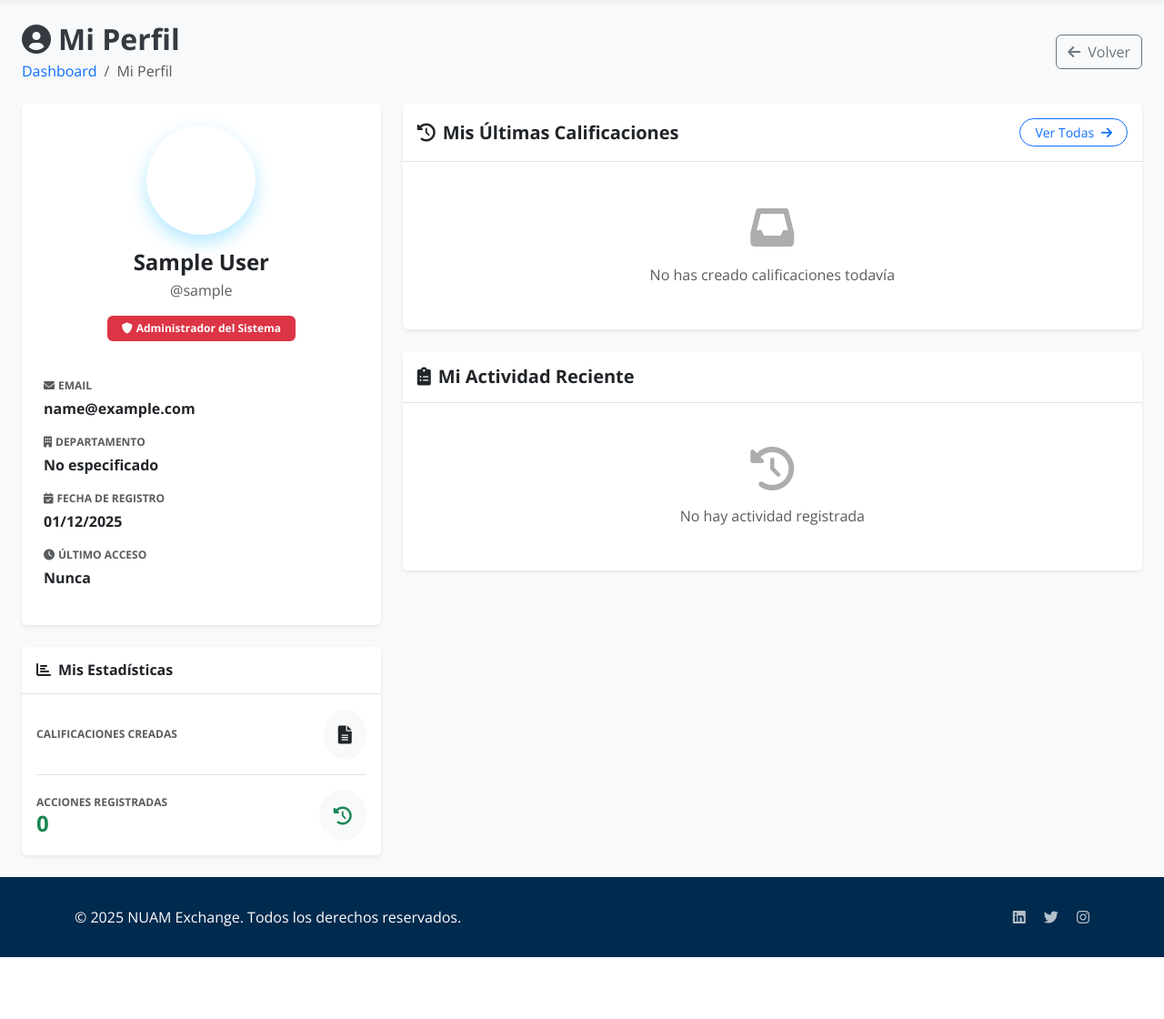
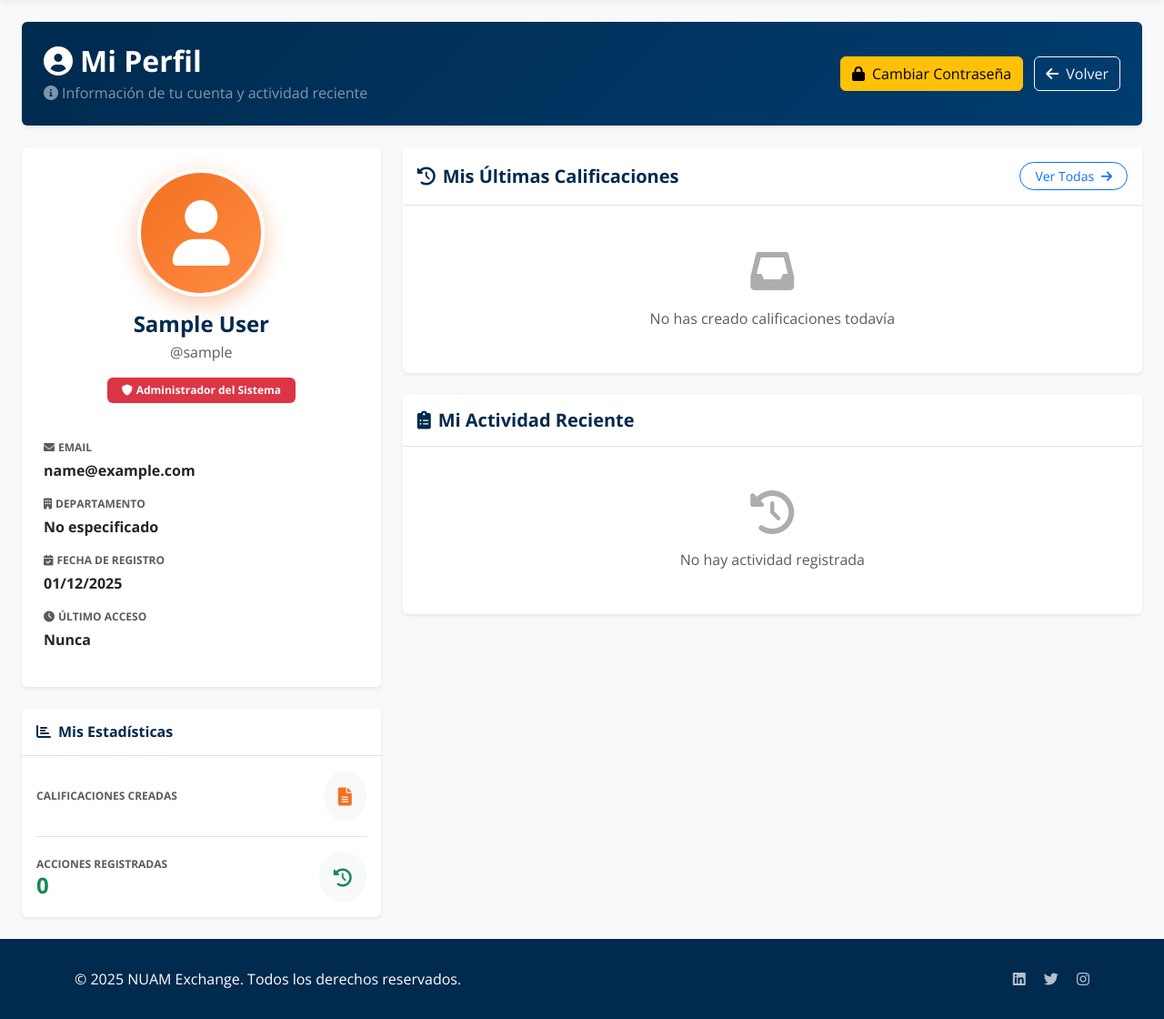
Before and after one commit to Ewniah/nuam_project, a Django app: page /mi-perfil/ in a window 1280 px wide. Shown: the part 76-1196 px from the top of the page at 91% size. Before the commit the page ends 1128 px from the top, so only its background shows below. Run offline with Django 5.2, Linux system fonts and the light colour scheme; the visitor is signed in with stand-in values (Sample User, id 1); data comes from the database, SQL or seed files in the repository; data that the repository does not hold is empty.

Commit message:
feat(ux): implementar tooltips contextuales y mejorar perfil de usuario
Formulario de Calificación:
- Agregar tooltips informativos en factores 8-37 con descripciones legales (DJ 1949/1922)
- Íconos de ayuda interactivos con hover naranja
- 30 tooltips con definiciones técnicas de cada factor
- Tooltips personalizados con estilo NUAM (fondo azul marino)
- Inicialización Bootstrap para todos los tooltips

Perfil de Usuario:
- Rediseño completo con identidad corporativa NUAM
- Avatar circular con gradiente naranja (#F37021  #ff8c42)
- Header con gradiente azul marino y botón 'Cambiar Contraseña'
- Badges con colores NUAM (naranja y azul marino)
- Efectos hover en tarjetas para mejor UX
- Estilos CSS personalizados para consistencia visual

```diff
--- a/templates/calificaciones/mi_perfil.html
+++ b/templates/calificaciones/mi_perfil.html
@@ -6,22 +6,21 @@
 
 {% block content %}
 <!-- Page Header -->
-<div class="page-header mb-4">
+<div class="page-header mb-4 p-4 rounded shadow-sm">
     <div class="row align-items-center">
         <div class="col">
-            <h2 class="mb-1 fw-bold text-nuam-secondary">
-                <i class="fas fa-user-circle text-nuam-primary me-2"></i>Mi Perfil
+            <h2 class="mb-1 fw-bold text-white">
+                <i class="fas fa-user-circle me-2"></i>Mi Perfil
             </h2>
-            <nav aria-label="breadcrumb">
-                <ol class="breadcrumb mb-0">
-                    <li class="breadcrumb-item"><a href="{% url 'dashboard' %}"
-                            class="text-decoration-none">Dashboard</a></li>
-                    <li class="breadcrumb-item active">Mi Perfil</li>
-                </ol>
-            </nav>
+            <p class="text-white-50 mb-0">
+                <i class="fas fa-info-circle me-1"></i>Información de tu cuenta y actividad reciente
+            </p>
         </div>
         <div class="col-auto">
-            <a href="{% url 'dashboard' %}" class="btn btn-outline-secondary">
+            <a href="{% url 'password_change' %}" class="btn btn-warning me-2">
+                <i class="fas fa-lock me-2"></i>Cambiar Contraseña
+            </a>
+            <a href="{% url 'dashboard' %}" class="btn btn-outline-light">
                 <i class="fas fa-arrow-left me-2"></i>Volver
             </a>
         </div>
@@ -248,22 +247,73 @@
 
 {% endblock %}
 
-{% block extra_js %}
+{% block extra_css %}
 <style>
+    :root {
+        --nuam-orange: #F37021;
+        --nuam-navy: #002A4E;
+    }
+
     .avatar-circle {
-        width: 120px;
-        height: 120px;
+        width: 140px;
+        height: 140px;
         border-radius: 50%;
-        background: linear-gradient(135deg, var(--nuam-primary) 0%, #0090cc 100%);
+        background: linear-gradient(135deg, var(--nuam-orange) 0%, #ff8c42 100%);
         display: flex;
         align-items: center;
         justify-content: center;
-        box-shadow: 0 8px 20px rgba(0, 178, 255, 0.3);
+        box-shadow: 0 8px 24px rgba(243, 112, 33, 0.4);
+        border: 4px solid white;
     }
 
     .avatar-circle i {
-        font-size: 4rem;
+        font-size: 4.5rem;
         color: white;
+    }
+
+    .card-nuam {
+        transition: transform 0.2s ease, box-shadow 0.2s ease;
+    }
+
+    .card-nuam:hover {
+        transform: translateY(-2px);
+        box-shadow: 0 4px 12px rgba(0, 0, 0, 0.15) !important;
+    }
+
+    .badge.bg-nuam-primary {
+        background-color: var(--nuam-navy) !important;
+        font-size: 0.875rem;
+        padding: 0.5rem 1rem;
+    }
+
+    .page-header {
+        background: linear-gradient(135deg, var(--nuam-navy) 0%, #003d70 100%);
+    }
+
+    .text-nuam-secondary {
+        color: var(--nuam-navy) !important;
+    }
+
+    .text-nuam-primary {
+        color: var(--nuam-orange) !important;
+    }
+
+    .card-header-nuam h6 {
+        color: var(--nuam-navy);
+    }
+
+    .btn-outline-primary:hover {
+        background-color: var(--nuam-orange);
+        border-color: var(--nuam-orange);
+        color: white;
+    }
+
+    .list-group-item {
+        transition: background-color 0.2s ease;
+    }
+
+    .list-group-item:hover {
+        background-color: #f8f9fa;
     }
 </style>
 {% endblock %}
```
Also changed, not shown: templates/calificaciones/form_calificacion.html (+86 -0 lines).
